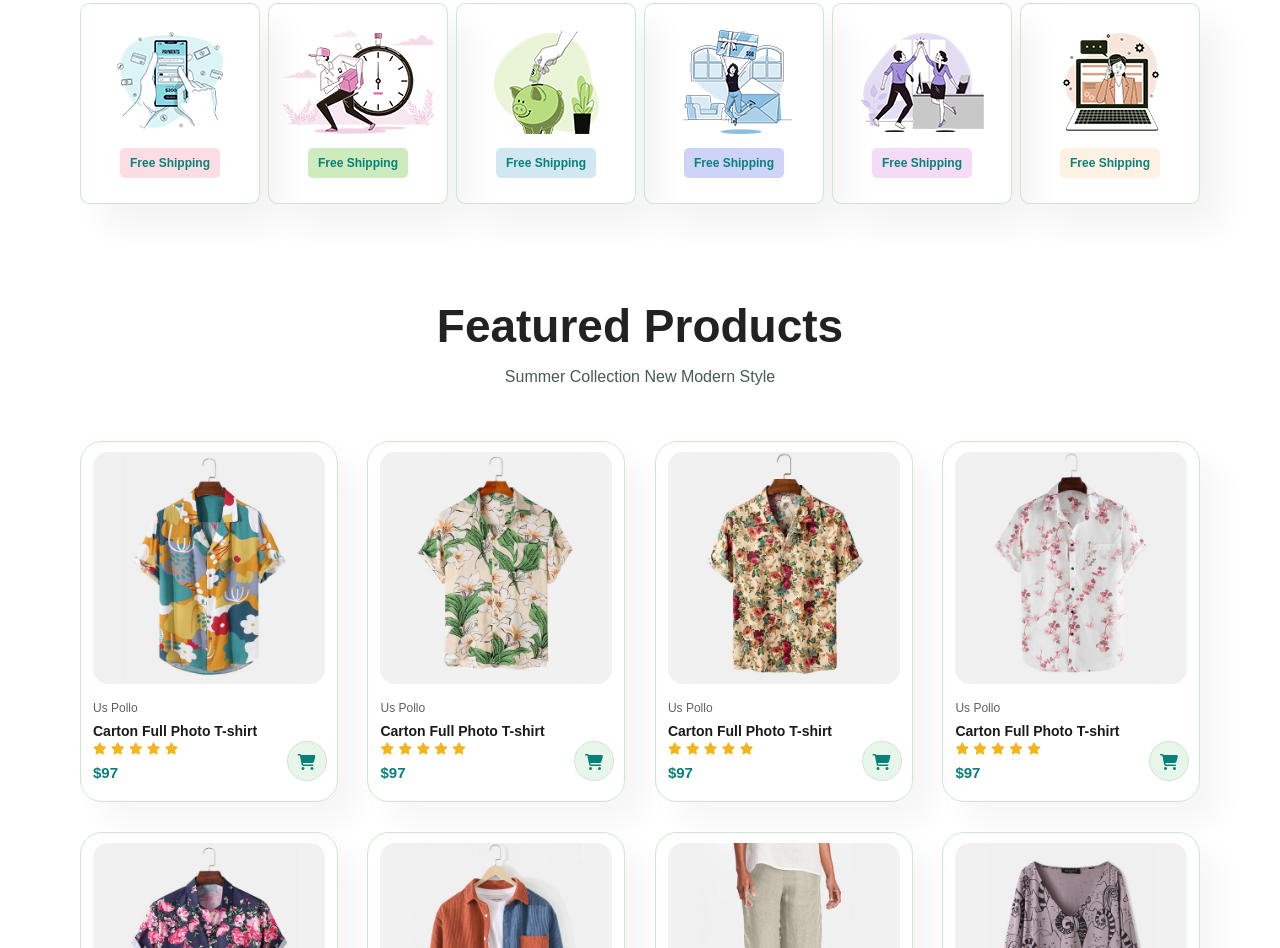
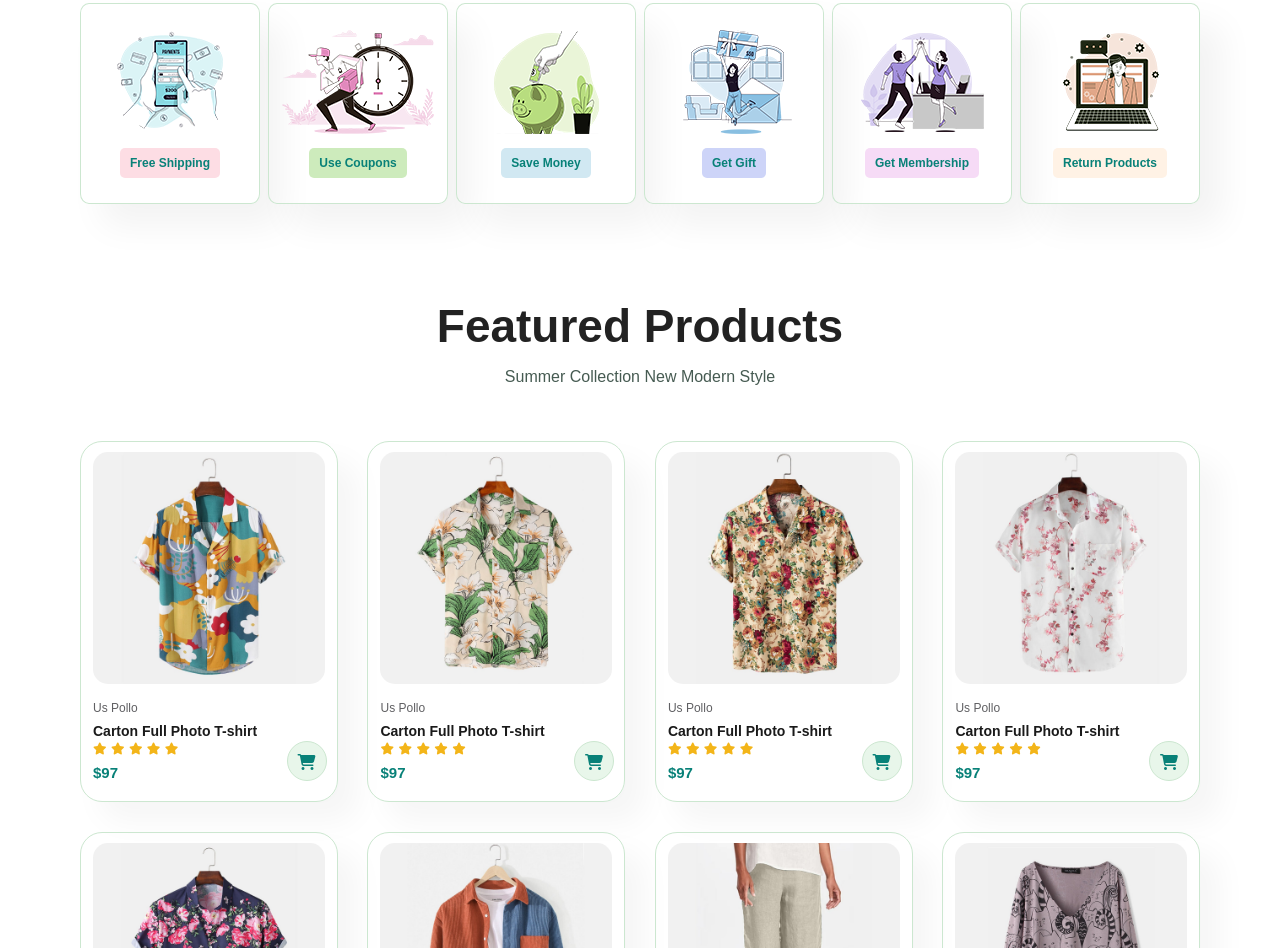
Before and after one commit to Billah-Tamim/E-commerce-Shop, a plain HTML site: page index.html in a window 1280 px wide. Shown: the part 856-1804 px from the top of the page. Drawn offline with Linux system fonts and the light colour scheme.

Commit message:
change some text

```diff
--- a/index.html
+++ b/index.html
@@ -46,23 +46,23 @@
             </div>
             <div class="fe-box">
                 <img src="images/features/f2.png" alt="">
-                <h6>Free Shipping</h6>
+                <h6>Use Coupons</h6>
             </div>
             <div class="fe-box">
                 <img src="images/features/f3.png" alt="">
-                <h6>Free Shipping</h6>
+                <h6>Save Money</h6>
             </div>
             <div class="fe-box">
                 <img src="images/features/f4.png" alt="">
-                <h6>Free Shipping</h6>
+                <h6>Get Gift</h6>
             </div>
             <div class="fe-box">
                 <img src="images/features/f5.png" alt="">
-                <h6>Free Shipping</h6>
+                <h6>Get Membership</h6>
             </div>
             <div class="fe-box">
                 <img src="images/features/f6.png" alt="">
-                <h6>Free Shipping</h6>
+                <h6>Return Products</h6>
             </div>
         </section>
 
```
